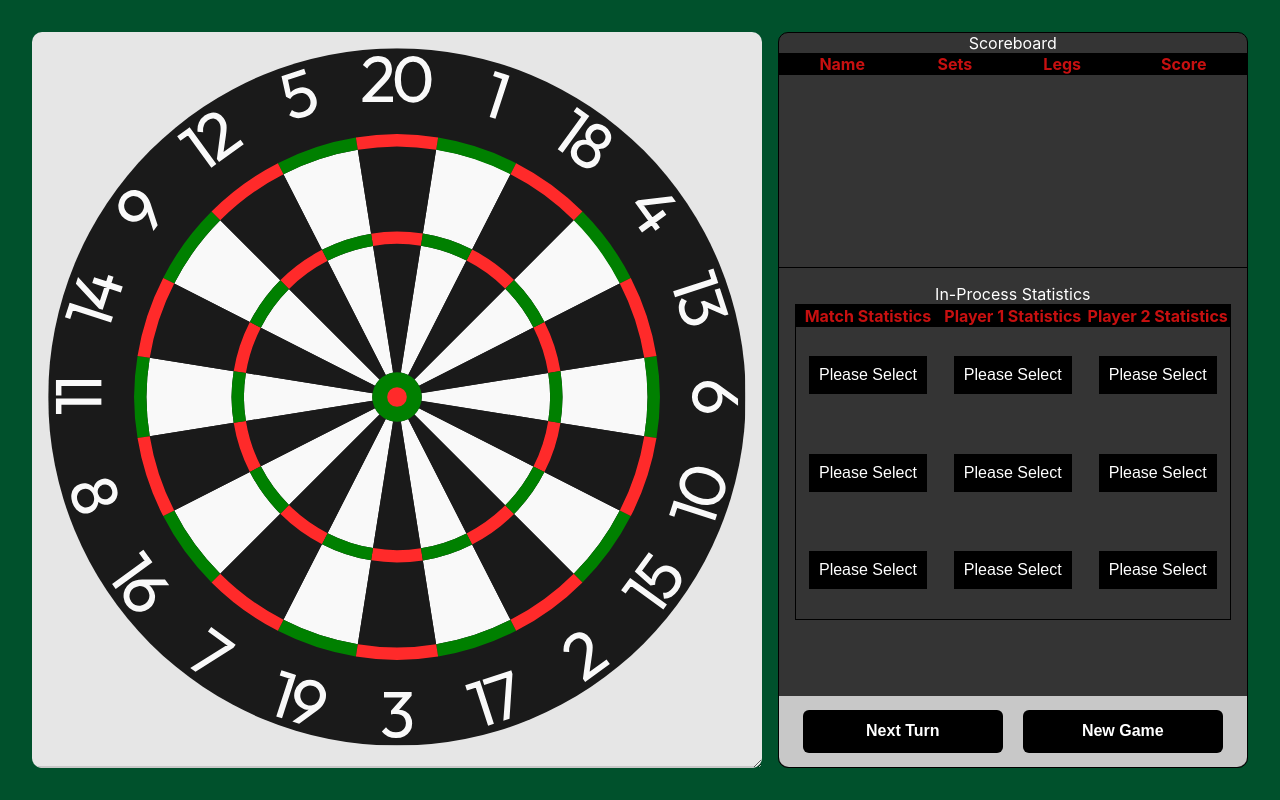
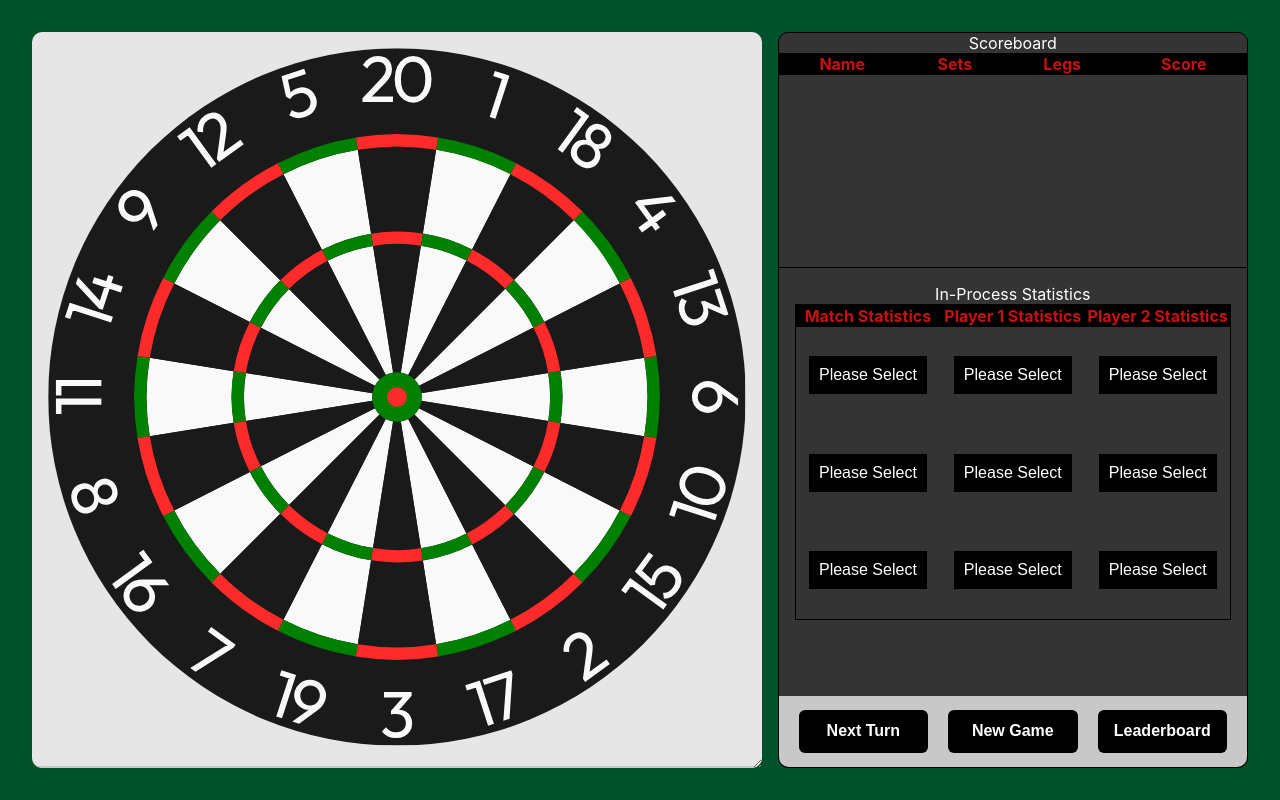
Before and after one commit to alex-y-z/OnPoint, an Electron app: page src/scorer.html in a window 1280 px wide. Drawn offline with nearby package versions, Linux system fonts and the light colour scheme; no server answers.

Commit message:
Update scorer.html

```diff
--- a/src/scorer.html
+++ b/src/scorer.html
@@ -775,6 +775,7 @@
       <div id="control-panel">
         <button id='next-turn-button' class="control-button">Next Turn</button>
         <button id='new-game-button' class="control-button">New Game</button>
+        <button id='leaderboard-button' class="control-button">Leaderboard</button>
       </div>
     </div>
 
```
